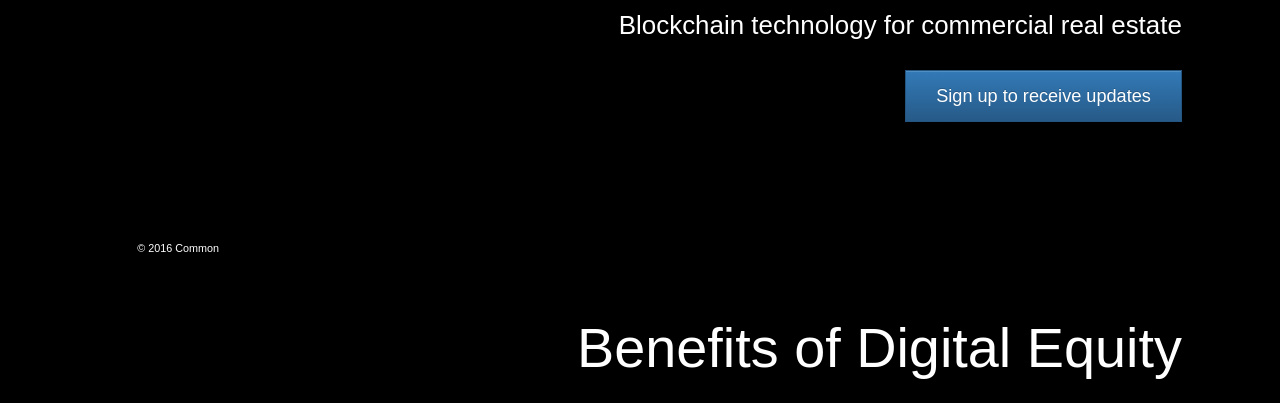
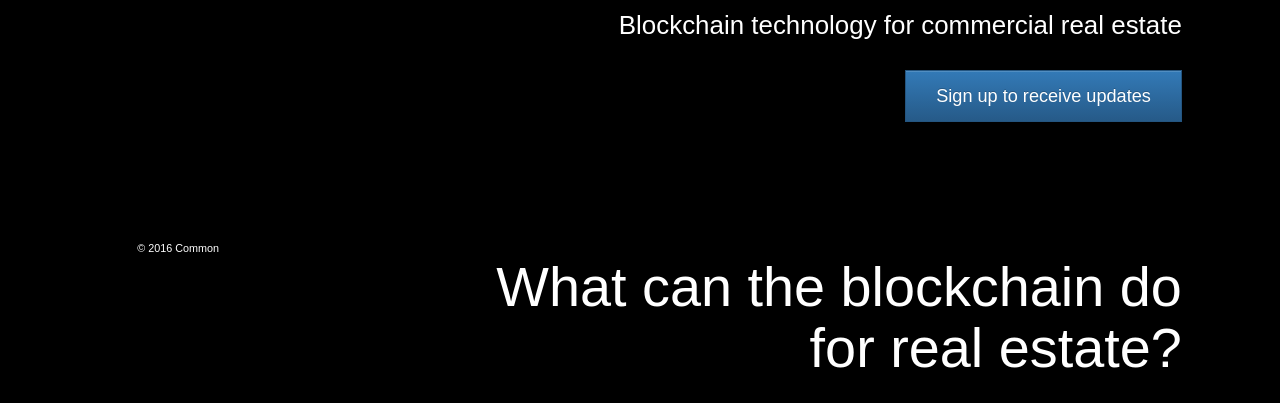
Before and after one commit to Common-Company/common-www, a plain HTML site: page index.html in a window 1280 px wide. Shown: the part 524-927 px from the top of the page. Drawn offline with nearby package versions, Linux system fonts and the light colour scheme; a script that the page names is missing; a web font is replaced by a local one.

Commit message:
text mod

```diff
--- a/index.html
+++ b/index.html
@@ -87,7 +87,7 @@
           <div class="content-wrapper clearfix">
             <div class="col-sm-11 col-md-10 pull-right">
 
-                <h1 class="section-title">Benefits of Digital Equity</h1>
+                <h1 class="section-title">What can the blockchain do for real estate?</h1>
 
                 <!-- grid -->
                 <section class="grid row clearfix clearfix-for-2cols">
```
